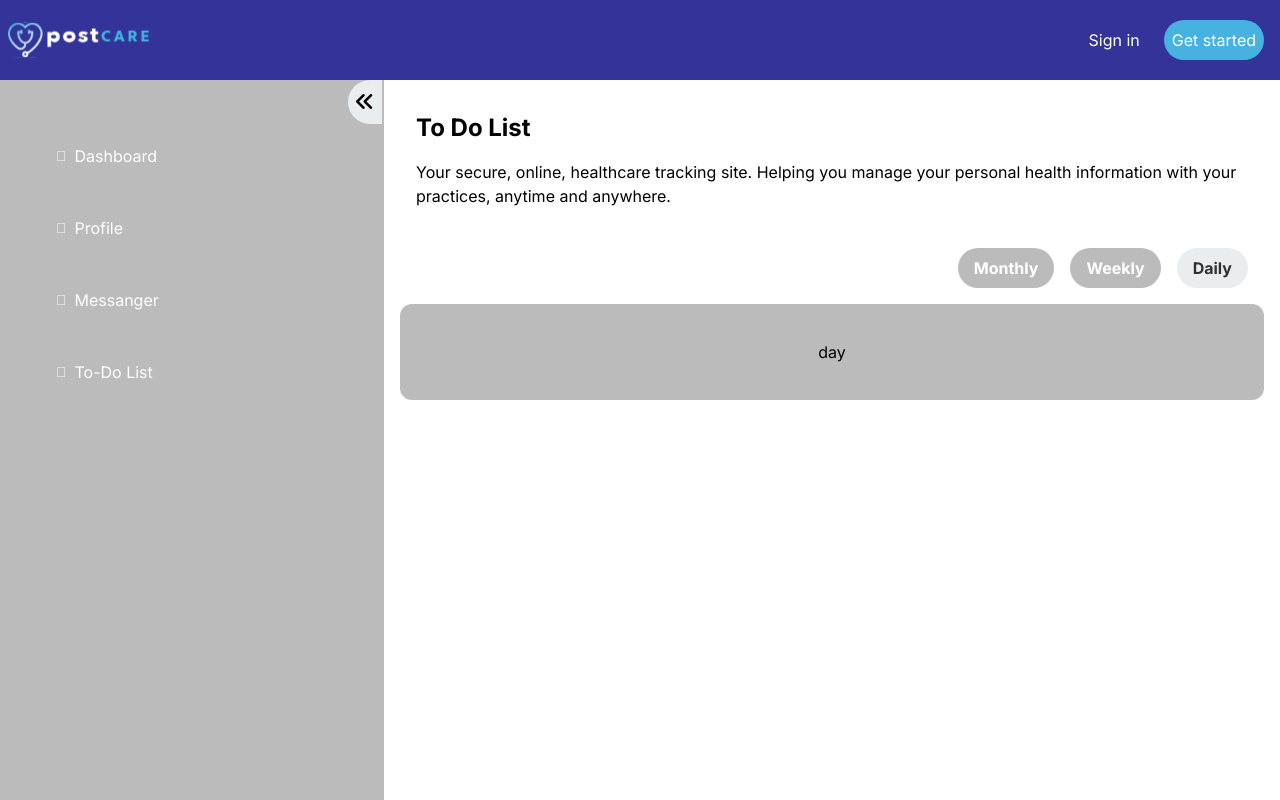
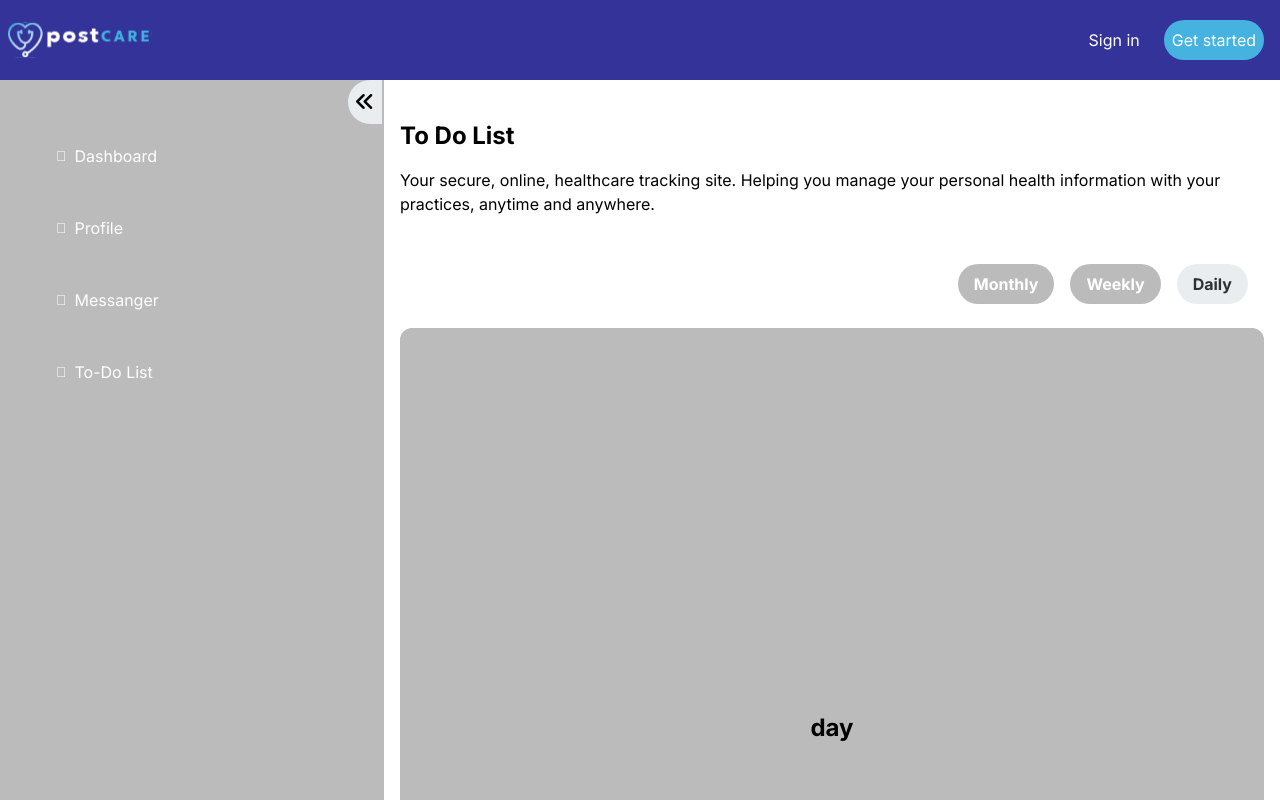
Before and after one commit to Ismailco/Postcare-app, a React (Vite) app: page /todo in a window 1280 px wide. Shown: the top 800 px of the page. Built offline with nearby package versions, Linux system fonts and the light colour scheme.

Commit message:
Use components to create the Todo Lists

```diff
--- /dev/null
+++ b/src/components/Todos/Daily.jsx
@@ -0,0 +1,5 @@
+import React from 'react';
+
+const Daily = () => <article className="flex justify-center items-center h-screen text-2xl font-bold">day</article>;
+
+export default Daily;
--- /dev/null
+++ b/src/components/Todos/Monthly.jsx
@@ -0,0 +1,5 @@
+import React from 'react';
+
+const Monthly = () => <article className="flex justify-center items-center h-screen text-2xl font-bold">Month</article>;
+
+export default Monthly;
--- /dev/null
+++ b/src/components/Todos/Weekly.jsx
@@ -0,0 +1,5 @@
+import React from 'react';
+
+const Weekly = () => <article className="flex justify-center items-center h-screen text-2xl font-bold">Week</article>;
+
+export default Weekly;
--- /dev/null
+++ b/src/components/Todos/index.js
@@ -0,0 +1,5 @@
+import Daily from './Daily';
+import Weekly from './Weekly';
+import Monthly from './Monthly';
+
+export { Daily, Weekly, Monthly };
--- a/src/pages/ToDoList.jsx
+++ b/src/pages/ToDoList.jsx
@@ -1,8 +1,8 @@
 import React, { useState } from 'react';
+import { Daily, Weekly, Monthly } from '../components/Todos';
 
 const ToDoList = () => {
   const [activeBtn, setActiveBtn] = useState('daily-btn');
-  const [activeView, setActiveView] = useState('daily-view');
 
   const handleClick = (e) => {
     const { id } = e.target;
@@ -11,7 +11,7 @@ const ToDoList = () => {
 
   return (
     <main className="flex flex-col m-4 w-full">
-      <section className="m-4">
+      <section className="my-6">
         <h1 className="text-2xl font-bold mb-4">To Do List</h1>
         <p>Your secure, online, healthcare tracking site. Helping you manage your personal health information with your practices, anytime and anywhere.</p>
       </section>
@@ -27,9 +27,17 @@ const ToDoList = () => {
             Daily
           </button>
         </article>
-        <article className={`${activeBtn === 'daily-btn' ? 'flex ' : 'hidden'} justify-center items-center my-4 rounded-xl min-h-full w-full bg-dark`}>day</article>
-        <article className={`${activeBtn === 'weekly-btn' ? 'flex ' : 'hidden'} justify-center items-center my-4 rounded-xl min-h-full w-full bg-dark`}>week</article>
-        <article className={`${activeBtn === 'monthly-btn' ? 'flex ' : 'hidden'} justify-center items-center my-4 rounded-xl min-h-full w-full bg-dark`}>month</article>
+        <article className="my-6">
+          <div className={`${activeBtn === 'daily-btn' ? 'block' : 'hidden'} flex justify-center items-center my-4 rounded-xl min-h-full w-full bg-dark`}>
+            <Daily />
+          </div>
+          <div className={`${activeBtn === 'weekly-btn' ? 'block' : 'hidden'} flex justify-center items-center my-4 rounded-xl min-h-full w-full bg-dark`}>
+            <Weekly />
+          </div>
+          <div className={`${activeBtn === 'monthly-btn' ? 'block' : 'hidden'} flex justify-center items-center my-4 rounded-xl min-h-full w-full bg-dark`}>
+            <Monthly />
+          </div>
+        </article>
       </section>
     </main>
   );
```
